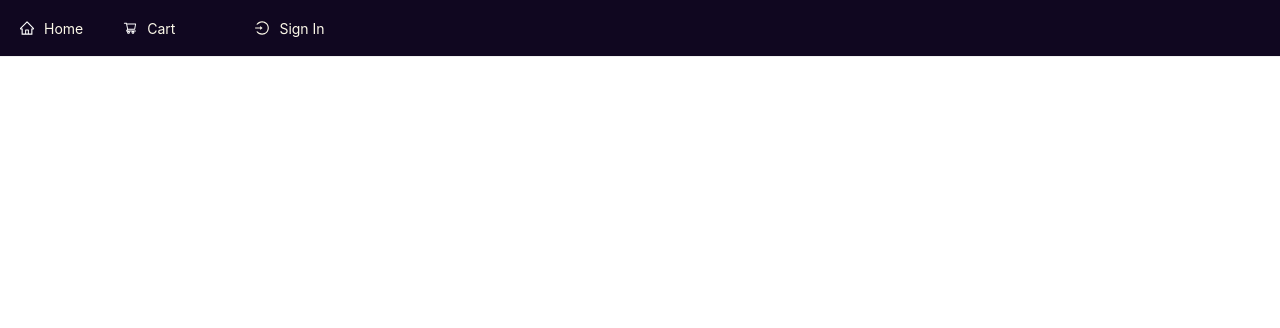
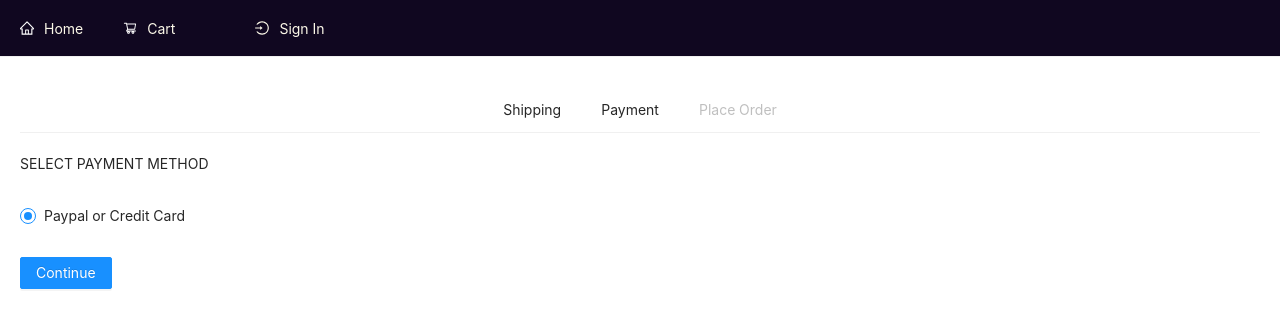
Before and after one commit to YohiSom/E-Commerce-Shop, a React (Create React App) app in the folder frontend/: page /payment in a window 1280 px wide. Before the commit this address had no page. Shown: the top 328 px of the page. Built offline with nearby package versions, Linux system fonts and the light colour scheme.

Commit message:
placeorder front and components and navigation for login if user is not logged in

```diff
--- a/frontend/src/App.js
+++ b/frontend/src/App.js
@@ -8,6 +8,8 @@ import Profile from "./pages/Profile";
 import Protected from "./components/ProtectedRoute";
 import { useSelector } from "react-redux";
 import ShippingPage from "./pages/ShippingPage";
+import PaymentPage from "./pages/PaymentPage";
+import PlaceOrderPage from "./pages/PlaceOrderPage";
 
 function App() {
   const user = useSelector((state) => state.user.user);
@@ -20,6 +22,8 @@ function App() {
           <Route path="/product/:id" element={<ProductPage />} />
           <Route path="/cart" element={<Cart />} />
           <Route path="/shipping" element={<ShippingPage />} />
+          <Route path="/payment" element={<PaymentPage />} />
+          <Route path="/order" element={<PlaceOrderPage />} />
           <Route
             path="/profile"
             element={
--- /dev/null
+++ b/frontend/src/components/CheckoutNavbar.jsx
@@ -0,0 +1,33 @@
+import React from "react";
+import "antd/dist/antd.css";
+import { Menu } from "antd";
+import { Link } from "react-router-dom";
+
+function CheckoutNavbar({ shipping, payment, order }) {
+  return (
+    <Menu mode="horizontal">
+      <Menu.Item key="one" disabled={!shipping}>
+        <Link to="/shipping" disabled={!shipping}>
+          {" "}
+          Shipping{" "}
+        </Link>
+      </Menu.Item>
+
+      <Menu.Item key="two" disabled={!payment}>
+        <Link to="/payment" disabled={!payment}>
+          {" "}
+          Payment{" "}
+        </Link>
+      </Menu.Item>
+
+      <Menu.Item key="three" disabled={!order}>
+        <Link to="/order" disabled={!order}>
+          {" "}
+          Place Order{" "}
+        </Link>
+      </Menu.Item>
+    </Menu>
+  );
+}
+
+export default CheckoutNavbar;
--- a/frontend/src/components/navbar/Navbar.scss
+++ b/frontend/src/components/navbar/Navbar.scss
@@ -4,6 +4,7 @@
    height: 57px;
    align-items: center;
    display: flex;
+   justify-content: none;
 
 
    .ant-menu-item a {
--- /dev/null
+++ b/frontend/src/pages/PaymentPage.jsx
@@ -0,0 +1,46 @@
+import React, { useState } from "react";
+import CheckoutNavbar from "../components/CheckoutNavbar";
+import "./shipping.scss";
+import "antd/dist/antd.css";
+import { Radio, Button } from "antd";
+import { useNavigate } from "react-router-dom";
+
+function PaymentPage() {
+  const [shipping] = useState(true);
+  const [payment] = useState(true);
+  const [order] = useState(false);
+  const navigate = useNavigate();
+
+  const [paymentOption, setPaymentOption] = useState("Paypal");
+
+  const handlePaymentOption = () => {
+    navigate("/order");
+  };
+
+  return (
+    <div className="shipping-container">
+      <div className="checkout-container">
+        <CheckoutNavbar shipping={shipping} payment={payment} order={order} />
+      </div>
+      <div className="select-payment">SELECT PAYMENT METHOD</div>
+      <Radio.Group
+        onChange={(e) => {
+          setPaymentOption(e.target.value);
+        }}
+        value={paymentOption}
+      >
+        <Radio value={"Paypal"}>Paypal or Credit Card</Radio>
+        {/* <Radio value={"MP"}>MP</Radio>
+        <Radio value={"Delhi"}>Delhi</Radio>
+        <Radio value={"UP"}>UP</Radio> */}
+      </Radio.Group>
+      <div className="payment-btn">
+        <Button type="primary" onClick={handlePaymentOption}>
+          Continue
+        </Button>
+      </div>
+    </div>
+  );
+}
+
+export default PaymentPage;
--- /dev/null
+++ b/frontend/src/pages/PlaceOrderPage.jsx
@@ -0,0 +1,7 @@
+import React from "react";
+
+function PlaceOrderPage() {
+  return <div>placeOrderPage</div>;
+}
+
+export default PlaceOrderPage;
--- a/frontend/src/pages/ShippingPage.jsx
+++ b/frontend/src/pages/ShippingPage.jsx
@@ -1,7 +1,167 @@
-import React from "react";
+import React, { useState } from "react";
+import "antd/dist/antd.css";
+import { Button, Form, Input, Alert } from "antd";
+import { useDispatch, useSelector } from "react-redux";
+import { userActions } from "./../store/user-slice";
+import "./shipping.scss";
+import { useNavigate } from "react-router-dom";
+import { messageActions } from "../store/error-slice";
+import CheckoutNavbar from "../components/CheckoutNavbar";
+import LoginModal from "../components/loginModal/LoginModal";
 
 function ShippingPage() {
-  return <div>ShippingPage</div>;
+  const shippingDetails = useSelector((state) => state.user.shippingDetails);
+  const user = useSelector((state) => state.user.user);
+  const { myAddress, myCity, myZip, myCoutry } = shippingDetails || {};
+  const alerts = useSelector((state) => state.message.alerts);
+  const { open } = alerts || {};
+  const [address, setAddress] = useState(myAddress || "");
+  const [city, setCity] = useState(myCity || "");
+  const [postalCode, setPostalCode] = useState(myZip || "");
+  const [coutry, setCoutnry] = useState(myCoutry || "");
+  // const [shipping] = useState(true);
+  // const [payment] = useState(false);
+  // const [order] = useState(false);
+
+  const shipping = true;
+  const payment = false;
+  const order = false;
+
+  const dispatch = useDispatch();
+  const navigate = useNavigate();
+
+  const validateMessages = {
+    required: "${label} is required!",
+    // types: {
+    //   email: '${label} is not a valid email!',
+    //   number: '${label} is not a valid number!',
+    // },
+    // number: {
+    //   range: '${label} must be between ${min} and ${max}',
+    // },
+  };
+
+  const onFinish = (values) => {
+    dispatch(
+      userActions.handleShipping({
+        myAddress: address,
+        myCity: city,
+        myZip: postalCode,
+        myCoutry: coutry,
+      })
+    );
+    dispatch(
+      messageActions.showAlerts({
+        open: true,
+        message: "Shipping info has been updated",
+        type: "success",
+      })
+    );
+
+    setTimeout(() => {
+      dispatch(messageActions.clearAlert({}));
+      navigate("/payment");
+    }, 3000);
+  };
+
+  !user && dispatch(userActions.handleModal());
+
+  return (
+    <>
+      {user && (
+        <div className="shipping-container">
+          {/* <div className="shipping-title">SHIPPING DETAILS</div> */}
+          <div className="alert-container">
+            {open && <Alert message={alerts.message} type={alerts.type} />}
+          </div>
+          <div className="checkout-container">
+            <CheckoutNavbar
+              shipping={shipping}
+              payment={payment}
+              order={order}
+            />
+          </div>
+          <Form
+            name="nest-messages"
+            onFinish={onFinish}
+            validateMessages={validateMessages}
+          >
+            <Form.Item
+              name={["address", "address"]}
+              label="Address"
+              rules={[
+                {
+                  required: true,
+                },
+              ]}
+              initialValue={address}
+            >
+              <Input
+                // defaultValue={name}
+                value={address}
+                onChange={(e) => setAddress(e.target.value)}
+              />
+            </Form.Item>
+            <Form.Item
+              name={["city", "city"]}
+              label="City"
+              rules={[
+                {
+                  required: true,
+                },
+              ]}
+              initialValue={city}
+            >
+              <Input
+                // defaultValue={email}
+                value={city}
+                onChange={(e) => setCity(e.target.value)}
+              />
+            </Form.Item>
+            <Form.Item
+              name={["postalCode", "postalCode"]}
+              label="PostalCode"
+              initialValue={postalCode}
+              rules={[
+                {
+                  required: true,
+                },
+              ]}
+            >
+              <Input
+                value={postalCode}
+                onChange={(e) => setPostalCode(e.target.value)}
+                type="text"
+              />
+            </Form.Item>
+            <Form.Item
+              name={["coutry", "coutry"]}
+              initialValue={coutry}
+              label="Coutry"
+              rules={[
+                {
+                  required: true,
+                },
+              ]}
+            >
+              <Input
+                value={coutry}
+                onChange={(e) => setCoutnry(e.target.value)}
+                type="text"
+              />
+            </Form.Item>
+
+            <Form.Item>
+              <Button type="primary" htmlType="submit">
+                Submit
+              </Button>
+            </Form.Item>
+          </Form>
+        </div>
+      )}
+      <LoginModal />
+    </>
+  );
 }
 
 export default ShippingPage;
--- /dev/null
+++ b/frontend/src/pages/shipping.scss
@@ -0,0 +1,32 @@
+.shipping-container {
+    margin-top: 30px;
+    margin-left: 20px;
+    margin-right: 20px;
+}
+
+.shipping-title{
+    margin-bottom: 20px;
+    text-align: center;
+}
+
+.alert-container {
+    margin-top: 10px;
+    margin-bottom: 20px;
+}
+
+.checkout-container {
+    margin-bottom: 20px;
+
+
+    .ant-menu-horizontal{
+        justify-content:center ;
+    }
+}
+
+.select-payment{
+    margin-bottom: 30px;
+}
+
+.payment-btn{
+    margin-top: 30px;
+}
--- a/frontend/src/store/user-slice.js
+++ b/frontend/src/store/user-slice.js
@@ -1,11 +1,13 @@
 import { createSlice } from "@reduxjs/toolkit";
 
 const getLocalStorage = JSON.parse(localStorage.getItem("user"));
+const getLocalStorageShipping = JSON.parse(localStorage.getItem("shipping"));
 
 const userSlice = createSlice({
   name: "user",
   initialState: {
     user: getLocalStorage || null,
+    shippingDetails: getLocalStorageShipping || null,
     modalOpen: false,
   },
   reducers: {
@@ -26,6 +28,10 @@ const userSlice = createSlice({
       state.user = null;
       localStorage.removeItem("user");
     },
+    handleShipping(state, action) {
+      state.shippingDetails = action.payload;
+      localStorage.setItem("shipping", JSON.stringify(state.shippingDetails));
+    },
   },
 });
 
```
Also changed, not shown: 1 other file (tests, documents, lock files or other folders).
